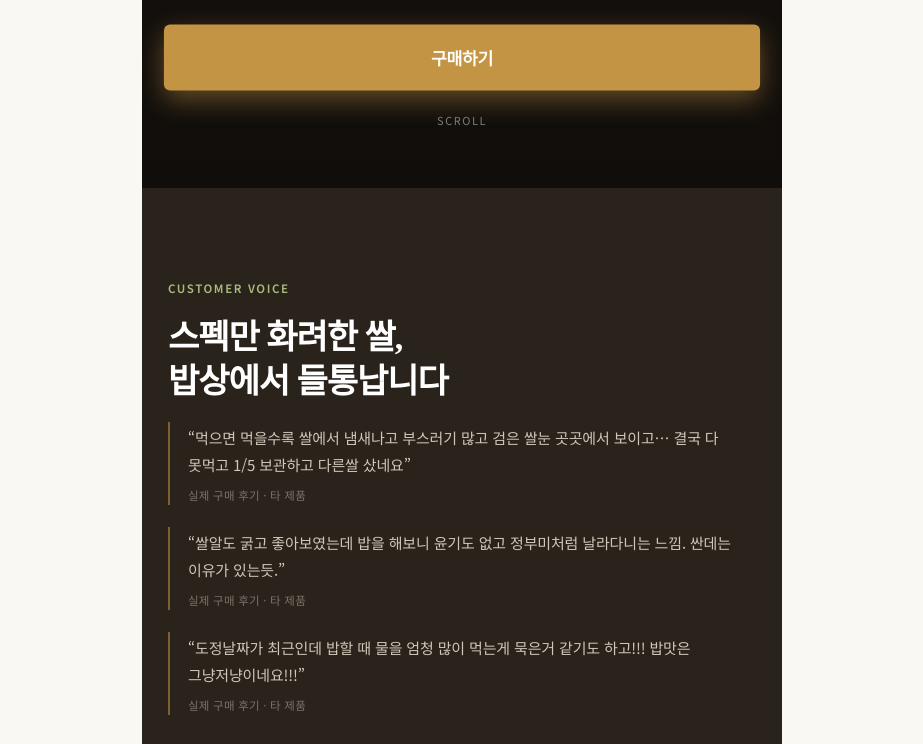
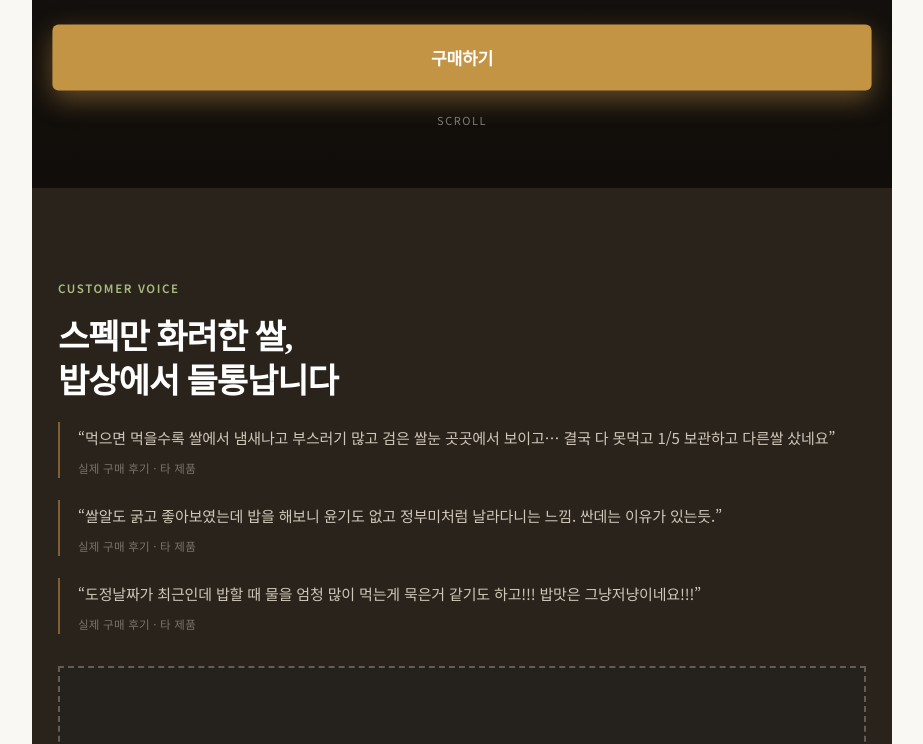
Before and after one commit to gorip9/gyeori-detail, a plain HTML site: page gyeori_sindongjin_10kg_v6_placeholders.html in a window 1280 px wide. Shown: the part 612-1356 px from the top of the page, without its empty margins (178-1101 px from the left). Drawn offline with Linux system fonts and the light colour scheme.

Commit message:
Update gyeori_sindongjin_10kg_v6_placeholders.html

```diff
--- a/gyeori_sindongjin_10kg_v6_placeholders.html
+++ b/gyeori_sindongjin_10kg_v6_placeholders.html
@@ -51,7 +51,7 @@ body{
   -webkit-font-smoothing:antialiased;
 }
 img{max-width:100%;display:block;}
-.wrap{max-width:640px;margin:0 auto;background:var(--bg);overflow:hidden;}
+.wrap{max-width:860px;margin:0 auto;background:var(--bg);overflow:hidden;}
 section{padding:92px 26px;position:relative;}
 @media (max-width:400px){ section{padding:72px 20px;} }
 
```
